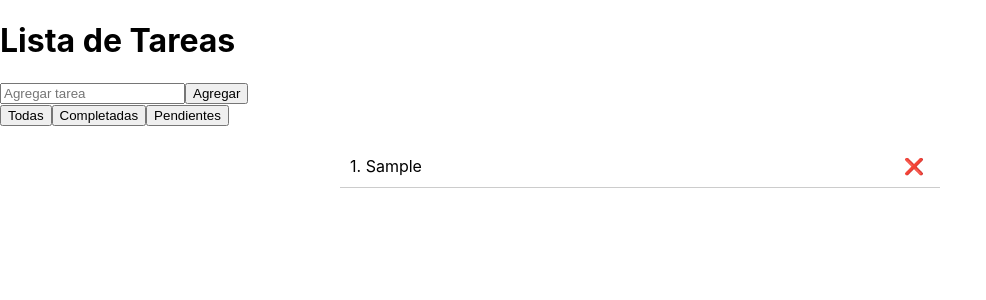
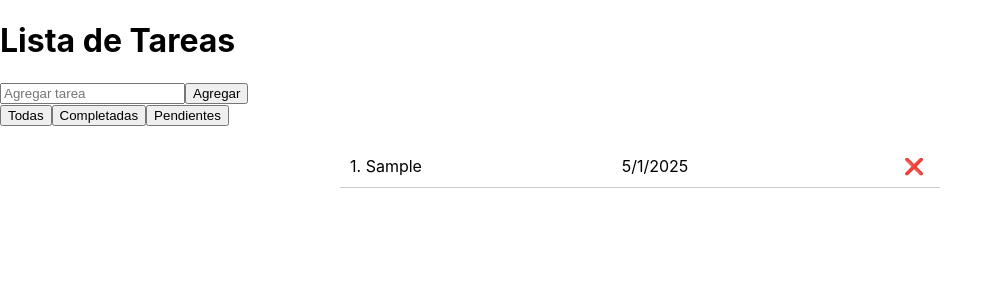
Before and after one commit to manuconan/lista-tareas-react, a React (Create React App) app: page / in a window 1280 px wide. Both pictures are taken after typing "Sample" into the empty fields and a click on the button "Agregar". Shown: the top 300 px of the page, without its empty margins (0-986 px from the left). Built offline with nearby package versions, Linux system fonts and the light colour scheme.

Commit message:
Añadir fecha de creación a las tareas con componente DateFormatter

```diff
--- a/package.json
+++ b/package.json
@@ -7,6 +7,7 @@
     "@testing-library/jest-dom": "^6.6.3",
     "@testing-library/react": "^16.3.0",
     "@testing-library/user-event": "^13.5.0",
+    "date-fns": "^4.1.0",
     "express": "^5.1.0",
     "framer-motion": "^12.9.4",
     "fs": "^0.0.1-security",
--- a/src/App.js
+++ b/src/App.js
@@ -2,6 +2,7 @@ import React, { useState, useEffect } from 'react';
 import './App.css'; // Importamos el archivo de estilos CSS
 import TodoForm from './components/TodoForm'; // Componente para agregar nuevas tareas
 import TodoList from './components/TodoList'; // Componente para mostrar la lista de tareas
+import { create } from 'framer-motion/client';// Importamos la librería de animaciones Framer Motion
 
 /**
  * Componente principal de la aplicación de lista de tareas.
@@ -44,6 +45,7 @@ function App() {
       id: Date.now(), // Identificador único basado en timestamp
       text,
       completed: false,
+      createdAt: new Date().toISOString(), // Añadimos la fecha de creación
     };
     setTodos([newTodo, ...todos]); // Añade la nueva tarea al principio de la lista
   };
--- /dev/null
+++ b/src/components/DateFormatter.js
@@ -0,0 +1,22 @@
+import React from 'react';
+
+/**
+ * Componente `DateFormatter`
+ * Formatea una fecha para mostrarla de manera legible.
+ *
+ * @param {Object} props - Propiedades del componente.
+ * @param {string|number} props.date - Fecha a formatear.
+ * @param {string} [props.format] - Formato opcional de la fecha.
+ *
+ * @returns {JSX.Element} La fecha formateada.
+ */
+function DateFormatter({ date, format = 'DD/MM/YYYY HH:mm' }) {
+  const dateObj = new Date(date);
+
+  // Usamos toLocaleDateString() para formatear la fecha
+  const formattedDate = dateObj.toLocaleDateString();
+
+  return <span>{formattedDate}</span>;
+}
+
+export default DateFormatter;
--- a/src/components/TodoItem.js
+++ b/src/components/TodoItem.js
@@ -1,4 +1,5 @@
 import React from 'react';
+import DateFormatter from './DateFormatter'; // Importamos el componente DateFormatter
 
 /**
  * Componente `TodoItem`
@@ -36,6 +37,9 @@ function TodoItem({ todo, index, toggleComplete, deleteTodo }) {
         {index}. {todo.text}
       </span>
 
+      {/* Mostrar la fecha de creación */}
+      <DateFormatter date={todo.createdAt} /> {/* Aquí mostramos la fecha de creación */}
+
       <button
         onClick={(e) => {
           e.stopPropagation();
@@ -58,3 +62,5 @@ function TodoItem({ todo, index, toggleComplete, deleteTodo }) {
 }
 
 export default TodoItem;
+// Este componente representa una tarea individual en la lista de tareas.
+// Permite marcarla como completada o eliminarla. Además, muestra la fecha de creación de la tarea.
```
Also changed, not shown: 1 other file (tests, documents, lock files or other folders).
